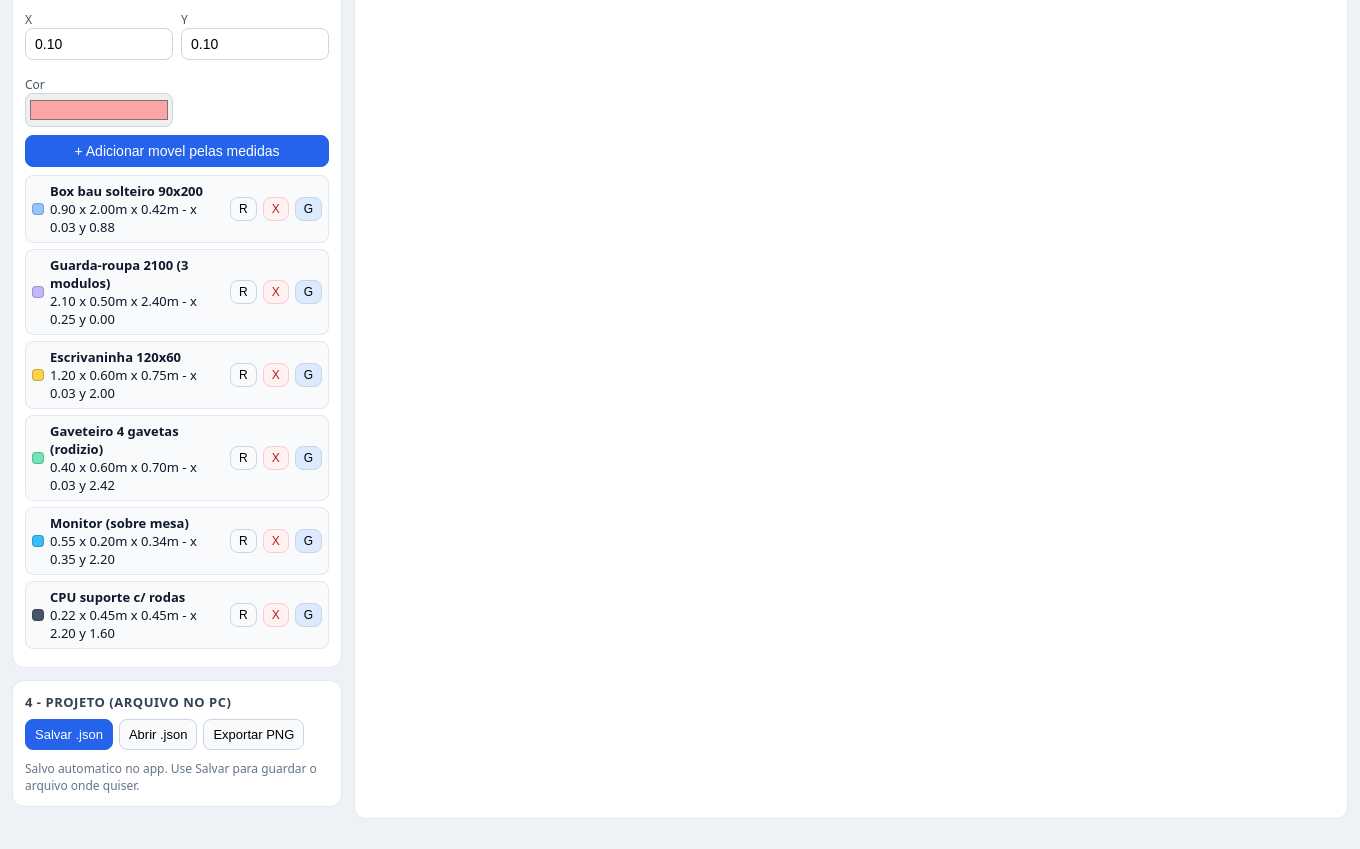
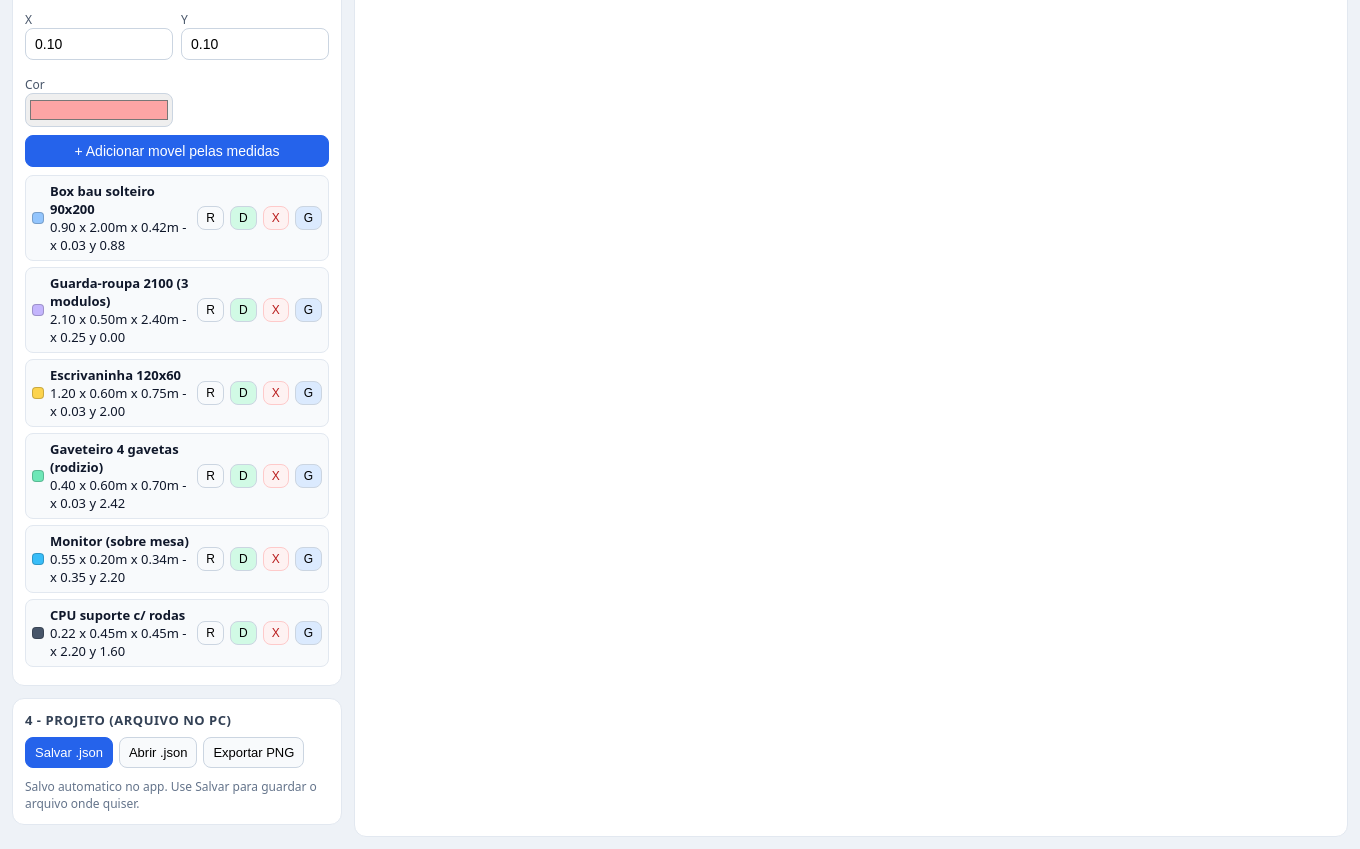
Before and after one commit to VectraInsights/modular, an Electron app: page index.html in a window 1360 px wide. Shown: the part 971-1820 px from the top of the page. Drawn offline with nearby package versions, Linux system fonts and the light colour scheme; no server answers.

Commit message:
feat: botao D para duplicar movel

```diff
--- a/index.html
+++ b/index.html
@@ -128,6 +128,7 @@ function quickAdd(name,w,h,color){ S().furn.push({name,w,h,color,x:.1,y:.1,fH:h}
 function addFurniture(){ S().furn.push({name:document.getElementById('fName').value||'Movel',w:Math.max(.1,v('fW')),h:Math.max(.1,v('fD')),color:document.getElementById('fColor').value,x:v('fX'),y:v('fY'),fH:Math.max(.1,v('fH'))});
   window.PLAN.sel=S().furn.length-1; refresh(); }
 function rotSel(){ const f=S().furn[window.PLAN.sel]; if(f){const t=f.w;f.w=f.h;f.h=t;refresh();} }
+function dupFurn(i){ const f=S().furn[i]; if(!f)return; const c=JSON.parse(JSON.stringify(f)); c.x=Math.round((f.x+.05)*100)/100; c.y=Math.round((f.y+.05)*100)/100; S().furn.push(c); window.PLAN.sel=S().furn.length-1; refresh(); }
 function applyEdit(){
   const i=window.PLAN.sel; if(i<0||i>=S().furn.length) return;
   const f=S().furn[i];
@@ -165,7 +166,8 @@ function listAll(){
     li.innerHTML='<span class="dot" style="background:'+f.color+'"></span><span class="grow"><b>'+esc(f.name)+'</b><br>'+f.w.toFixed(2)+' x '+f.h.toFixed(2)+'m x '+fh.toFixed(2)+'m - x '+f.x.toFixed(2)+' y '+f.y.toFixed(2)+'</span>';
     const br=document.createElement('button'); br.textContent='R'; br.className='small'; br.title='Girar mobilia 90 graus'; br.onclick=(e)=>{e.stopPropagation();window.PLAN.sel=i;rotSel();};
     const bd=document.createElement('button'); bd.textContent='X'; bd.className='small danger'; bd.onclick=(e)=>{e.stopPropagation();delFurn(i);};
-    li.onclick=()=>{window.PLAN.sel=i;refresh(true);}; li.appendChild(br); li.appendChild(bd);
+    const bp=document.createElement('button'); bp.textContent='D'; bp.className='small'; bp.title='Duplicar movel'; bp.style.background='#d1fae5'; bp.onclick=(e)=>{e.stopPropagation();dupFurn(i);};
+    li.onclick=()=>{window.PLAN.sel=i;refresh(true);}; li.appendChild(br); li.appendChild(bp); li.appendChild(bd);
     { const bc=document.createElement('button'); bc.textContent='G'; bc.className='small'; bc.title='Configurar gavetas, prateleiras, varao'; bc.style.background='#dbeafe'; bc.onclick=(e)=>{e.stopPropagation();openWardModal(i);}; li.appendChild(bc); }
     fu.appendChild(li); });
   if(window.PLAN.sel>=0 && window.PLAN.sel<S().furn.length){
```
